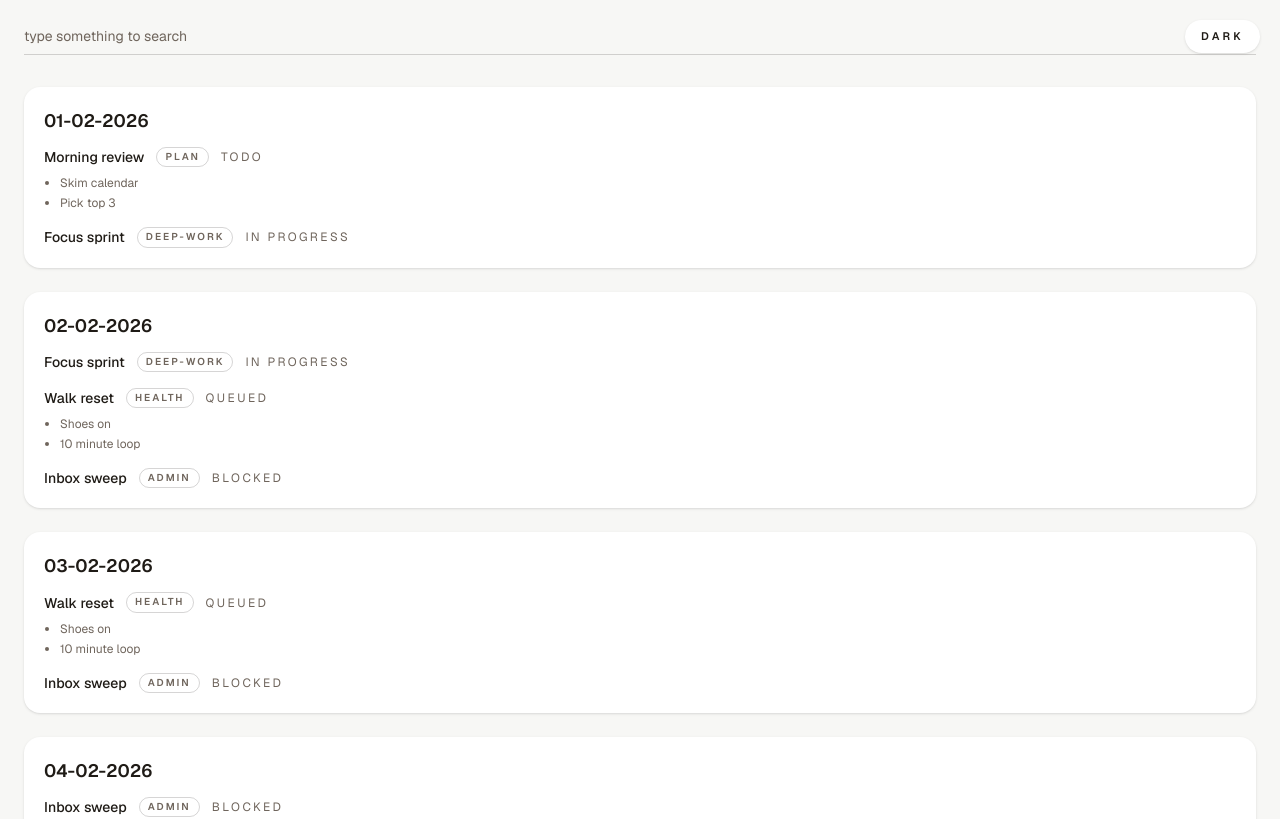
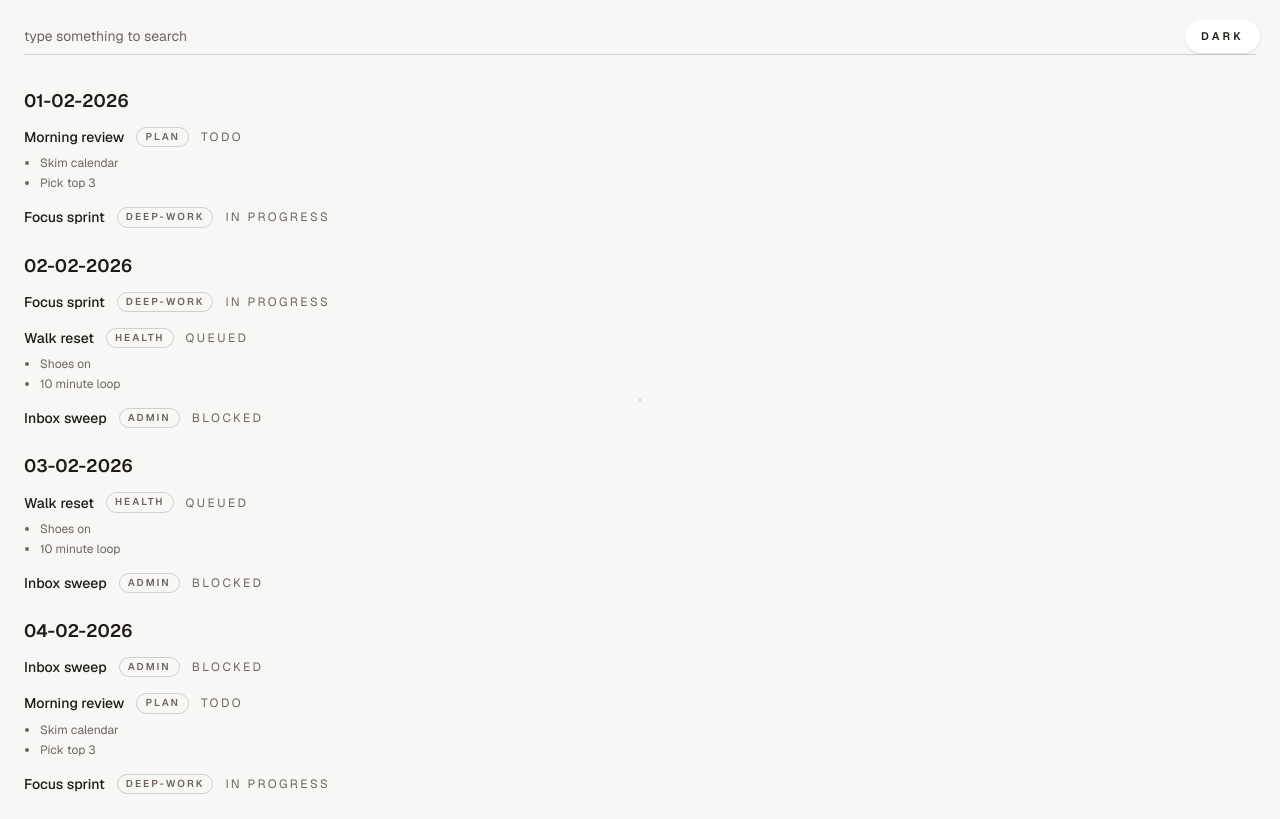
Before and after one commit to code735/streaks, a Next.js app: page /todo in a window 1280 px wide. Shown: the top 819 px of the page. Built offline with nearby package versions, Linux system fonts and the light colour scheme.

Commit message:
todos bg removed

```diff
--- a/src/app/todo/todo.tsx
+++ b/src/app/todo/todo.tsx
@@ -67,10 +67,7 @@ export default function Todo() {
 
       <main className="flex w-full flex-col gap-6 px-6 pb-14 pt-8">
         {dailyTodos.map((day) => (
-          <section
-            key={day.date}
-            className="space-y-3 rounded-2xl bg-[var(--app-card)] p-5 shadow-sm"
-          >
+          <section key={day.date} className="space-y-3">
             <h2 className="text-lg font-semibold">{day.date}</h2>
             <ul className="space-y-4">
               {day.todos.map((todo) => (
```
